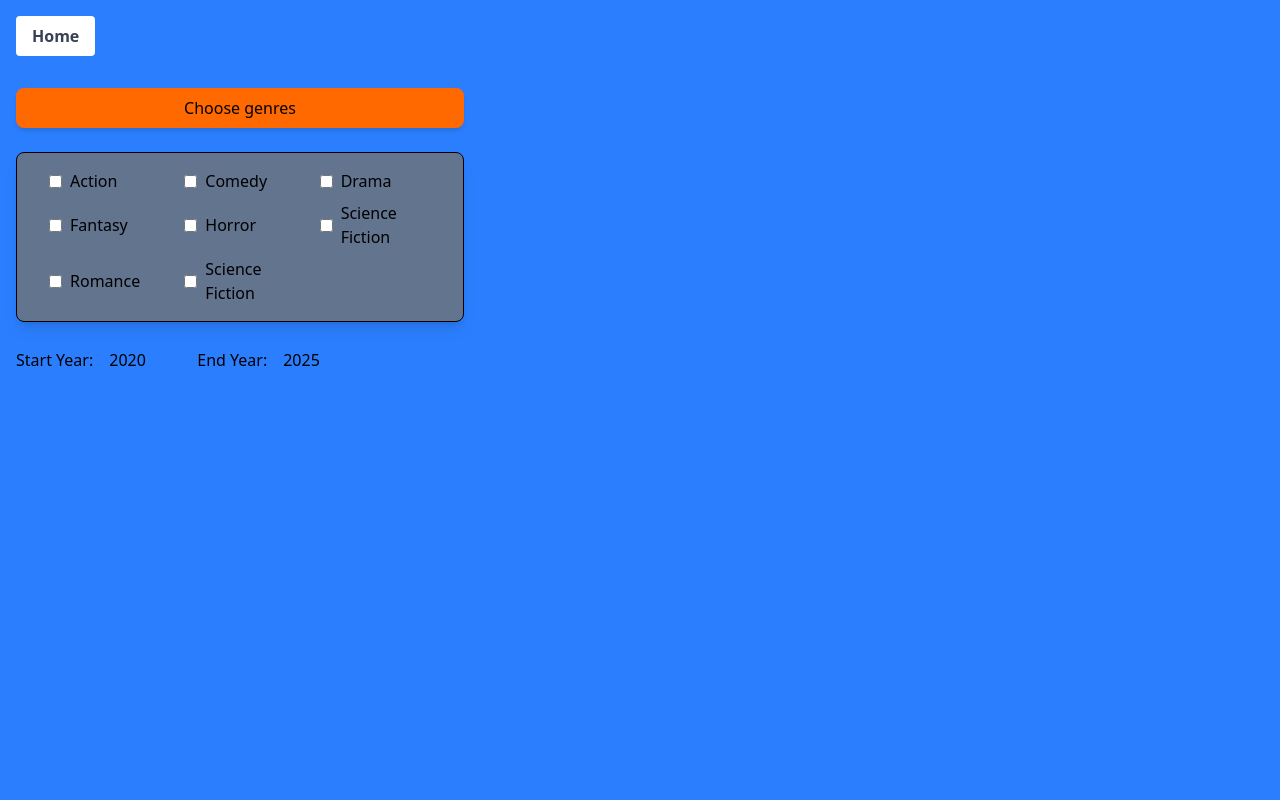
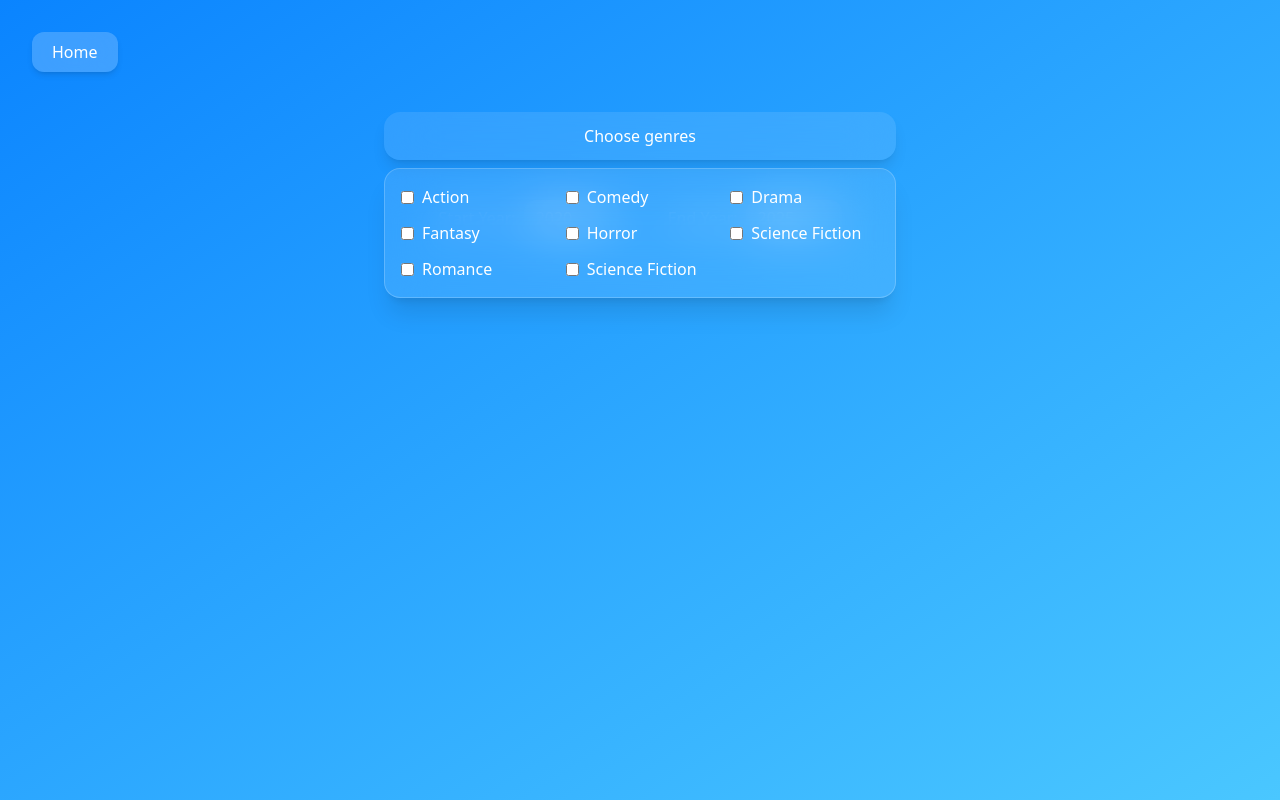
Before and after one commit to BrianTam100/MovieRecommendationProject, a Next.js app: page /moviefinder/finder in a window 1280 px wide. Both pictures are taken after a click on the button "Choose genres". Built offline with nearby package versions, Linux system fonts and the light colour scheme.

Commit message:
ui changes

```diff
--- a/components/MovieFinder.tsx
+++ b/components/MovieFinder.tsx
@@ -3,9 +3,25 @@ import Link from 'next/link'
 const MovieFinder = () => {
 
     return (
-        <div className = "ml-[20%]">
+        <div className="flex justify-center mt-10">
             <Link href = "/moviefinder/finder">
-           <button className = "px-4 py-2 bg-blue-500 text-white rounded hover:bg-blue-700"> Find a Movie</button>
+            <button
+            className="
+                px-6 py-3
+                bg-blue-600
+                text-white
+                rounded-xl
+                shadow-md
+                hover:bg-blue-700
+                hover:shadow-lg
+                transition-all
+                duration-300
+                active:scale-95
+            "
+            >
+            Find a Movie
+            </button>
+
            </Link>
         </div>
     )
--- a/pages/moviefinder/finder.tsx
+++ b/pages/moviefinder/finder.tsx
@@ -80,85 +80,110 @@ const MovieFinder = () => {
     };
 
    return (
-        <div className = "bg-blue-500 min-h-screen">
-        <div>
+  <div className="min-h-screen bg-gradient-to-br from-[#0A84FF] to-[#4AC7FF] p-8">
+
+    {/* Header */}
     <button
-          className="bg-white hover:bg-sky-400 text-gray-700 font-bold py-2 px-4 rounded m-4"
+      className="
+        bg-white/20 backdrop-blur-xl text-white
+        px-5 py-2 rounded-xl shadow-md
+        hover:bg-white/30 transition
+      "
       onClick={() => router.push('/')}
     >
       Home
     </button>
 
-        <div className="relative w-full max-w-md">
+    {/* Genre Dropdown */}
+    <div className="relative w-full max-w-lg mx-auto mt-10">
       <button
         onClick={() => setIsOpen(!isOpen)}
-          className="w-full bg-orange-500 text-black px-4 py-2 rounded-lg shadow-md m-4"
+        className="
+          w-full bg-white/10 backdrop-blur-xl
+          text-white px-4 py-3 rounded-2xl
+          shadow-lg hover:bg-white/20 transition
+        "
       >
         {selectedGenreIds.length > 0
           ? genreMap
-                .filter((genre) => selectedGenreIds.includes(genre.id))
+              .filter((g) => selectedGenreIds.includes(g.id))
               .map((g) => g.name)
               .join(', ')
           : 'Choose genres'}
+      </button>
 
-        </button>
       {isOpen && (
-          <div className="absolute mt-2 w-full bg-slate-500 text-black border rounded-lg shadow-lg max-h-64 overflow-y-auto z-10 ml-4">
-            <div className="grid grid-cols-2 sm:grid-cols-3 gap-2 p-4 ml-4">
+        <div
+          className="
+            absolute mt-2 w-full bg-white/10 backdrop-blur-xl
+            border border-white/20 text-white
+            shadow-xl rounded-2xl p-4
+            max-h-64 overflow-y-auto z-10
+          "
+        >
+          <div className="grid grid-cols-2 sm:grid-cols-3 gap-y-3 gap-x-4">
             {genreMap.map((genre) => (
-            <label key={genre.id} className="flex items-center space-x-2">
+              <label key={genre.id} className="flex items-center gap-2">
                 <input
                   type="checkbox"
                   checked={selectedGenreIds.includes(genre.id)}
                   onChange={() => toggleGenre(genre.id)}
+                  className="accent-white"
                 />
                 <span>{genre.name}</span>
               </label>
             ))}
-
           </div>
         </div>
       )}
     </div>
-        <div className="space-x-4 items-center ml-4 mt-50">
+
+    {/* Years */}
+    <div className="flex gap-12 justify-center mt-10 text-white font-medium">
       <label>
         Start Year:
         <input
           type="number"
           min="1900"
-            max={new Date().getFullYear()}
           value={startYear}
           onChange={(e) => setStartYear(Number(e.target.value))}
-            className="ml-2 rounded px-2 py-1 text-black w-20"
+          className="ml-2 px-3 py-1.5 rounded-xl bg-white/20 backdrop-blur-xl text-white w-24 shadow-inner focus:outline-none focus:ring-2 focus:ring-white/50"
         />
       </label>
+
       <label>
         End Year:
         <input
           type="number"
           min={startYear}
-            max={new Date().getFullYear() + 5}
           value={endYear}
           onChange={(e) => setEndYear(Number(e.target.value))}
-            className="ml-2 rounded px-2 py-1 text-black w-20"
+          className="ml-2 px-3 py-1.5 rounded-xl bg-white/20 backdrop-blur-xl text-white w-24 shadow-inner focus:outline-none focus:ring-2 focus:ring-white/50"
         />
       </label>
     </div>
 
-        <div className = "ml-20 m-10 bg-blue-500">
+    {/* Movie Grid */}
+    <div className="grid grid-cols-1 sm:grid-cols-2 lg:grid-cols-3 gap-8 mt-12 max-w-7xl mx-auto">
       {movies?.map((movie) => (
-            <div key={movie.id} className="flex bg-slate-700 text-black p-4 rounded-lg shadow-md">
-                <Link href = {`/movies/${movie.id}`}>
+        <Link key={movie.id} href={`/movies/${movie.id}`}>
+          <div className="
+            bg-white/10 backdrop-blur-xl border border-white/20
+            p-4 rounded-2xl shadow-xl
+            hover:shadow-2xl hover:scale-[1.02] transition cursor-pointer
+          ">
             <Image
               src={`https://image.tmdb.org/t/p/original/${movie.poster_path}`}
               alt={movie.title}
-                className="w-3/5 max-w-md rounded-lg object-cover"
               width={300}
               height={450}
+              className="rounded-xl shadow-lg w-full object-cover"
             />
+          </div>
         </Link>
+      ))}
     </div>
-            ))}
+
     {selectedGenreIds.length > 0 && totalPages > 1 && (
       <Pagination
         currentPage={page}
@@ -166,11 +191,10 @@ const MovieFinder = () => {
         onPageChange={(newPage) => setPage(newPage)}
       />
     )}
-        </div>
-        </div>
 
   </div>
-    )
+);
+
 };
 
 
--- a/src/app/page.tsx
+++ b/src/app/page.tsx
@@ -12,13 +12,15 @@
 
     return (
     <div className="min-h-screen flex flex-col bg-slate-900 text-white">
-    <header>
+
+    <nav>
       <h1 className="text-5xl mb-4 text-white text-center m-16">Watchlist++</h1>
+
+    </nav>
       <div className="flex mb-8 px-4">
         <SearchBar/>
         <MovieFinder/>
       </div>
-    </header>
     <div className = "mx-auto max-w-380 px-4">
       <div className="flex bg-grey-800 mb-8">
       <UpcomingMovies />
```
Lines whose indentation alone changed are shown as unchanged.
